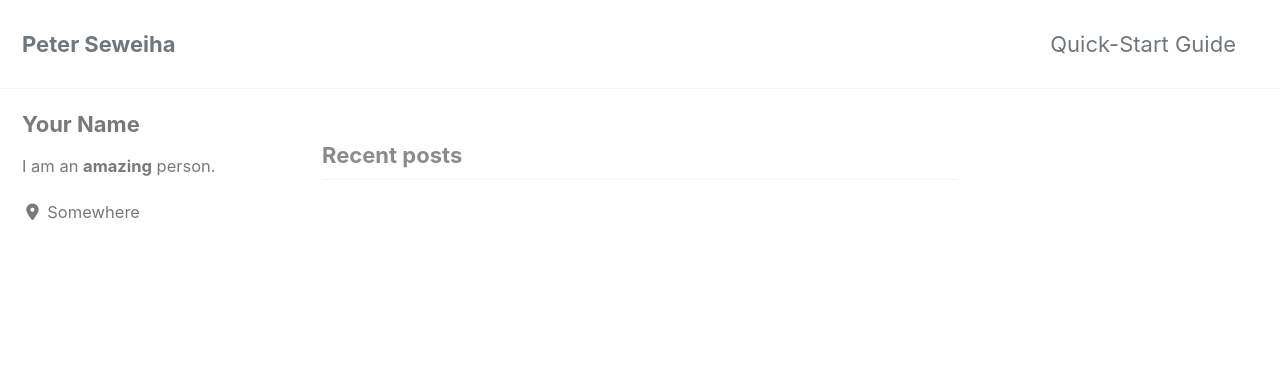
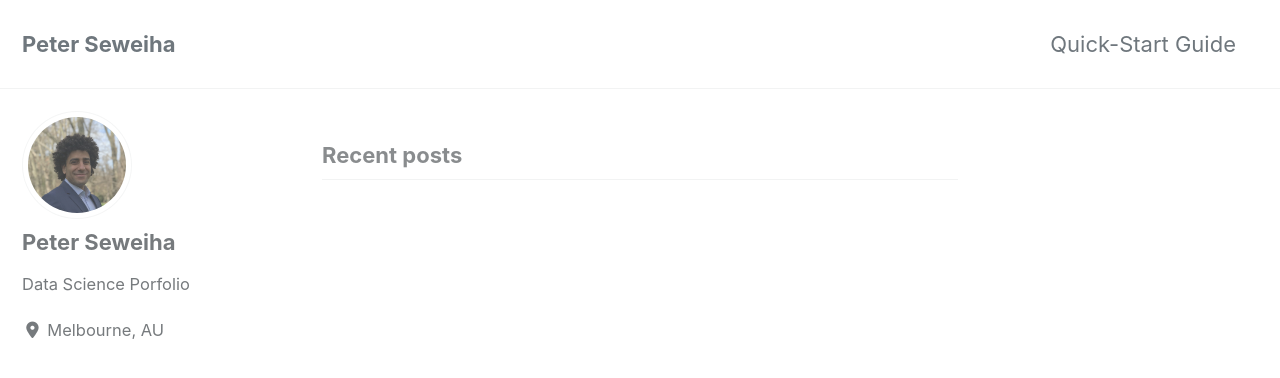
Before and after one commit to peter-seweiha/peter-seweiha.github.io, a Jekyll site: the page built from index.html, in a window 1280 px wide and 900 px high. Shown: the top 378 px of the window. Built offline with Jekyll 4.4.1, drawn with Linux system fonts in a browser that asks for light colours; cached includes are drawn as plain includes; nearby versions of some CDN libraries; the list of posts is cut into pages by our own code.

Commit message:
image update

```diff
--- a/_config.yml
+++ b/_config.yml
@@ -107,10 +107,10 @@
 
 # Site Author
 author:
-  name             : "Your Name"
-  avatar           : # path of avatar image, e.g. "/assets/images/bio-photo.jpg"
-  bio              : "I am an **amazing** person."
-  location         : "Somewhere"
+  name             : "Peter Seweiha"
+  avatar           : "/images/profile.jpeg"
+  bio              : "Data Science Porfolio"
+  location         : "Melbourne, AU"
   email            :
   links:
     - label: "Email"
```
Also changed, not shown: images/profile.jpeg (added).
